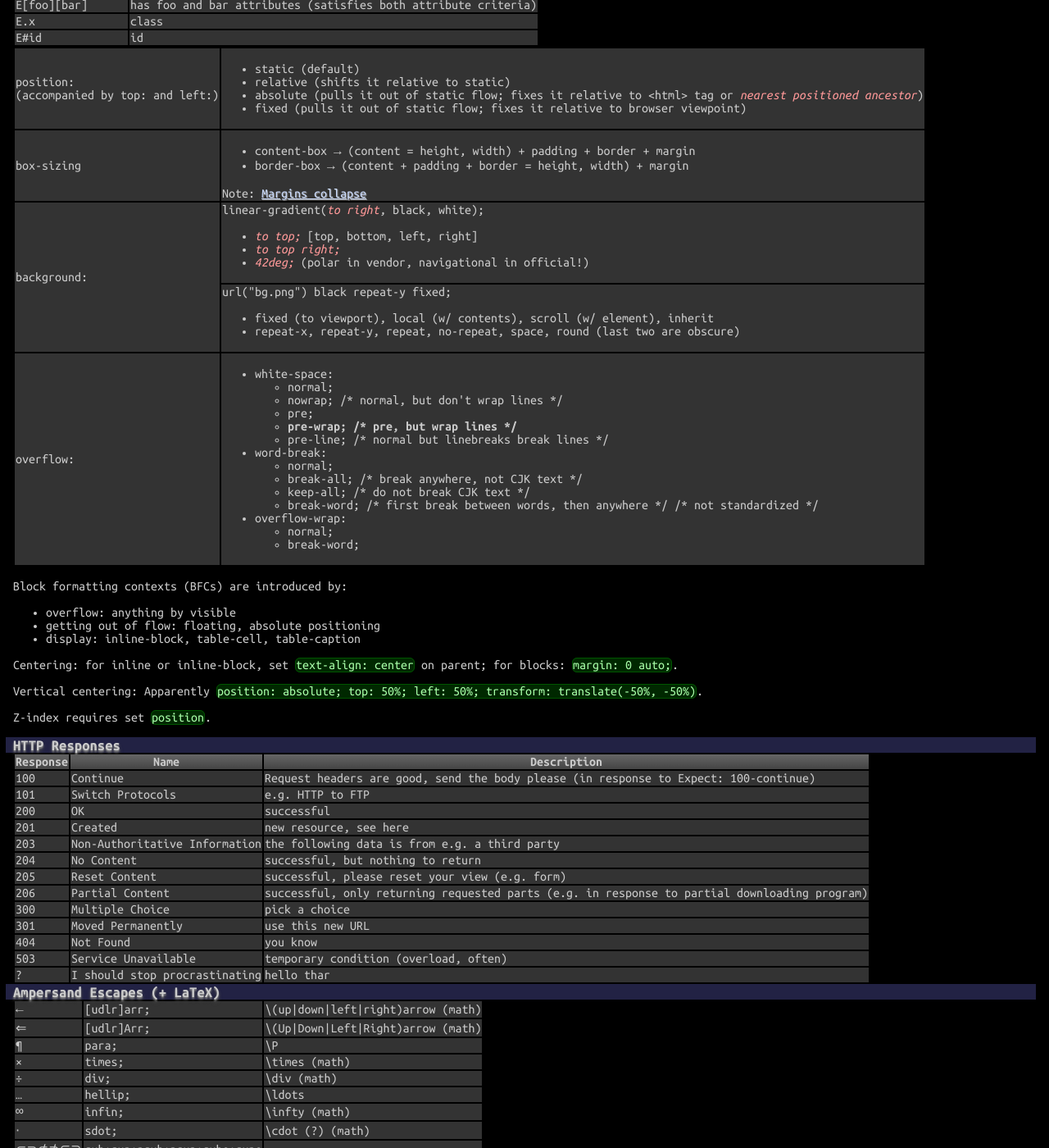
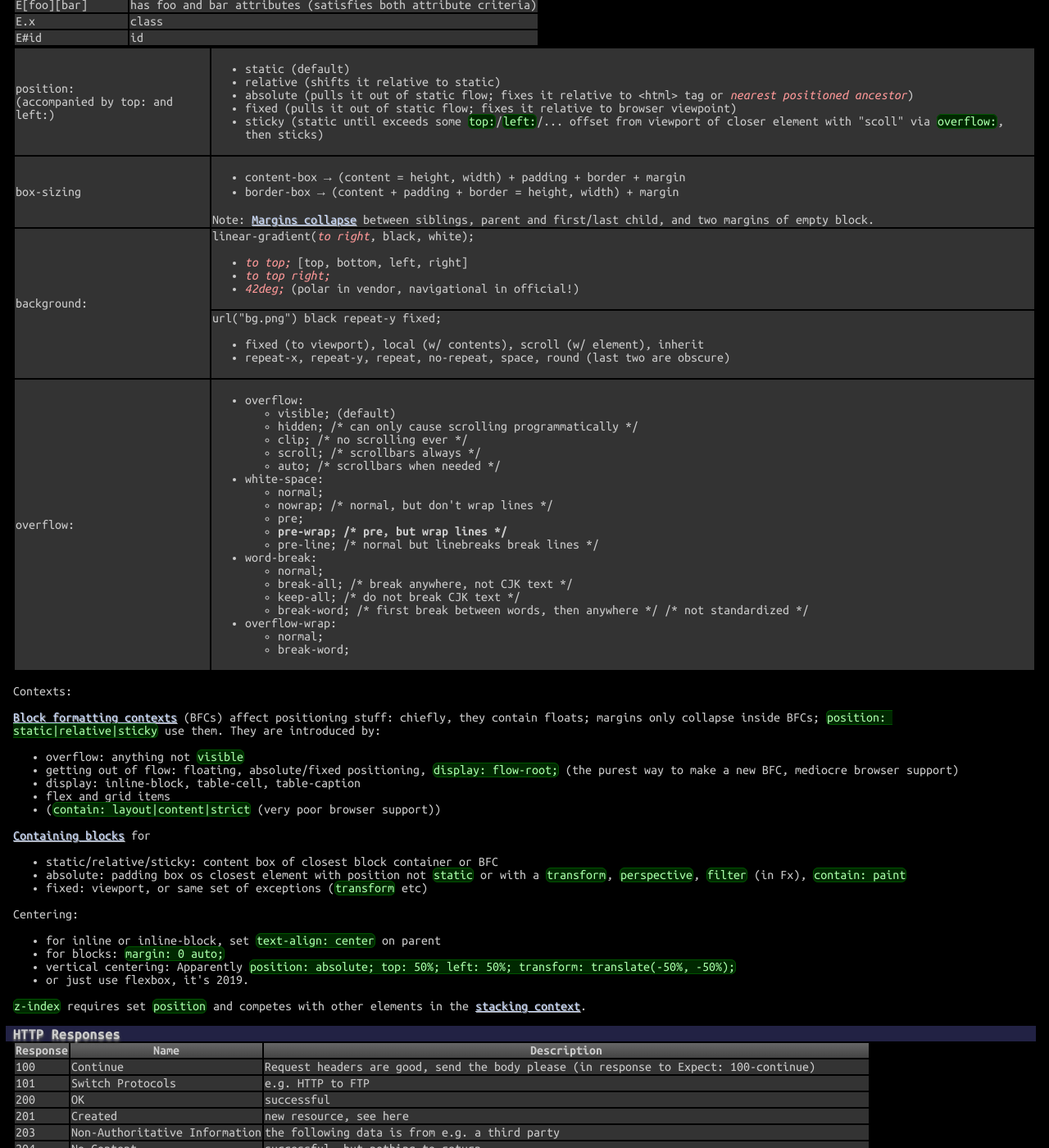
Before and after one commit to betaveros/cs, a Jekyll site: the page built from index.html, in a window 1280 px wide and 1400 px high, scrolled down 12207 px. Shown: the whole window at 82% size. Built offline with Jekyll 4.4.1, drawn with Linux system fonts in a browser that asks for light colours; some of the changed text lies outside the part shown.

Commit message:
more web contexts, dimensions and stuff

```diff
--- a/_includes/web.html
+++ b/_includes/web.html
@@ -18,12 +18,13 @@
 				<li>relative (shifts it relative to static)</li>
 				<li>absolute (pulls it out of static flow; fixes it relative to &lt;html&gt; tag or <em>nearest positioned ancestor</em>)</li>
 				<li>fixed (pulls it out of static flow; fixes it relative to browser viewpoint)</li>
+				<li>sticky (static until exceeds some <code>top:</code>/<code>left:</code>/... offset from viewport of closer element with "scoll" via <code>overflow:</code>, then sticks)</li>
 			</ul></td></tr>
 			<tr><td>box-sizing</td><td><ul>
 						<li>content-box &rarr; (content = height, width) + padding + border + margin
 						<li>border-box &rarr; (content + padding + border = height, width) + margin</li>
 			</ul>
-			Note: <a href="https://developer.mozilla.org/en-US/docs/Web/CSS/CSS_Box_Model/Mastering_margin_collapsing">Margins collapse</a>
+			Note: <a href="https://developer.mozilla.org/en-US/docs/Web/CSS/CSS_Box_Model/Mastering_margin_collapsing">Margins collapse</a> between siblings, parent and first/last child, and two margins of empty block.
 				</td></tr>
 	<tr><td rowspan="2">background:</td><td>linear-gradient(<em>to right</em>, black, white);
 			<ul>
@@ -40,6 +41,15 @@
 	</td></tr>
 	<tr><td rowspan="2">overflow:</td><td>
 			<ul>
+				<li>overflow:
+					<ul>
+						<li>visible; (default)</li>
+						<li>hidden; /* can only cause scrolling programmatically */</li>
+						<li>clip; /* no scrolling ever */</li>
+						<li>scroll; /* scrollbars always */</li>
+						<li>auto; /* scrollbars when needed */</li>
+					</ul>
+				</li>
 				<li>white-space:
 					<ul>
 						<li>normal;</li>
@@ -66,15 +76,29 @@
 			</ul>
 		</td></tr>
 </table>
-<p>Block formatting contexts (BFCs) are introduced by:</p>
+<p>Contexts:</p>
+<p><a href="https://developer.mozilla.org/en-US/docs/Web/Guide/CSS/Block_formatting_context">Block formatting contexts</a> (BFCs) affect positioning stuff: chiefly, they contain floats; margins only collapse inside BFCs; <code>position: static|relative|sticky</code> use them. They are introduced by:</p>
 <ul>
-	<li>overflow: anything by visible</li>
-	<li>getting out of flow: floating, absolute positioning</li>
+	<li>overflow: anything not <code>visible</code></li>
+	<li>getting out of flow: floating, absolute/fixed positioning, <code>display: flow-root;</code> (the purest way to make a new BFC, mediocre browser support)</li>
 	<li>display: inline-block, table-cell, table-caption</li>
+	<li>flex and grid items</li>
+	<li>(<code>contain: layout|content|strict</code> (very poor browser support))</li>
 </ul>
-<p>Centering: for inline or inline-block, set <code>text-align: center</code> on parent; for blocks: <code>margin: 0 auto;</code>.</p>
-<p>Vertical centering: Apparently <code>position: absolute; top: 50%; left: 50%; transform: translate(-50%, -50%)</code>.</p>
-<p>Z-index requires set <code>position</code>.</p>
+<p><a href="https://developer.mozilla.org/en-US/docs/Web/CSS/Containing_block">Containing blocks</a> for</p>
+<ul>
+	<li>static/relative/sticky: content box of closest block container or BFC</li>
+	<li>absolute: padding box os closest element with position not <code>static</code> or with a <code>transform</code>, <code>perspective</code>, <code>filter</code> (in Fx), <code>contain: paint</code></li>
+	<li>fixed: viewport, or same set of exceptions (<code>transform</code> etc)
+</ul>
+<p>Centering:</p>
+<ul>
+	<li>for inline or inline-block, set <code>text-align: center</code> on parent</li>
+	<li>for blocks: <code>margin: 0 auto;</code></li>
+	<li>vertical centering: Apparently <code>position: absolute; top: 50%; left: 50%; transform: translate(-50%, -50%);</code></li>
+	<li>or just use flexbox, it's 2019.</li>
+</ul>
+<p><code>z-index</code> requires set <code>position</code> and competes with other elements in the <a href="https://developer.mozilla.org/en-US/docs/Web/CSS/CSS_Positioning/Understanding_z_index/The_stacking_context">stacking context</a>.</p>
 <h3>HTTP Responses</h3>
 <table>
 	<tr><th>Response</th><th>Name</th><th>Description</th></tr>
@@ -257,6 +281,10 @@
 	<tr><td>getElementsByTagName(tagName: string)</td></tr>
 	<tr><td>querySelector(selector: string)</td><td>first element matching CSS selector, e.g. <code>.myclass</code>, <code>#foo td</code></td></tr>
 	<tr><td>querySelectorAll(selector: string)</td><td>all elements matching CSS selector</td></tr>
+	<tr><td>clientHeight, clientWidth</td><td>padding + content, excluding scrollbars; rounded to integer!</td></tr>
+	<tr><td>scrollHeight, scrollWidth</td><td>padding + space for content to not scroll; rounded to integer!</td></tr>
+	<tr><td>offsetHeight, offsetWidth</td><td>(HTMLElement only?) border + padding + scrollbars if any + content; rounded to integer!</td></tr>
+	<tr><td>getBoundingClientRect()<br/>.height, .width, (.top, .left, ...)</td><td>border + padding + scrollbars if any + content; floating-point<br/>Coordinates are from viewport's scrolling position; add <code>window.scrollX</code>/<code>scrollY</code> for absolute</td></tr>
 </table>
 <h3>jQuery</h3>
 $(selector), $(document.createElement(tagname: string))
```
